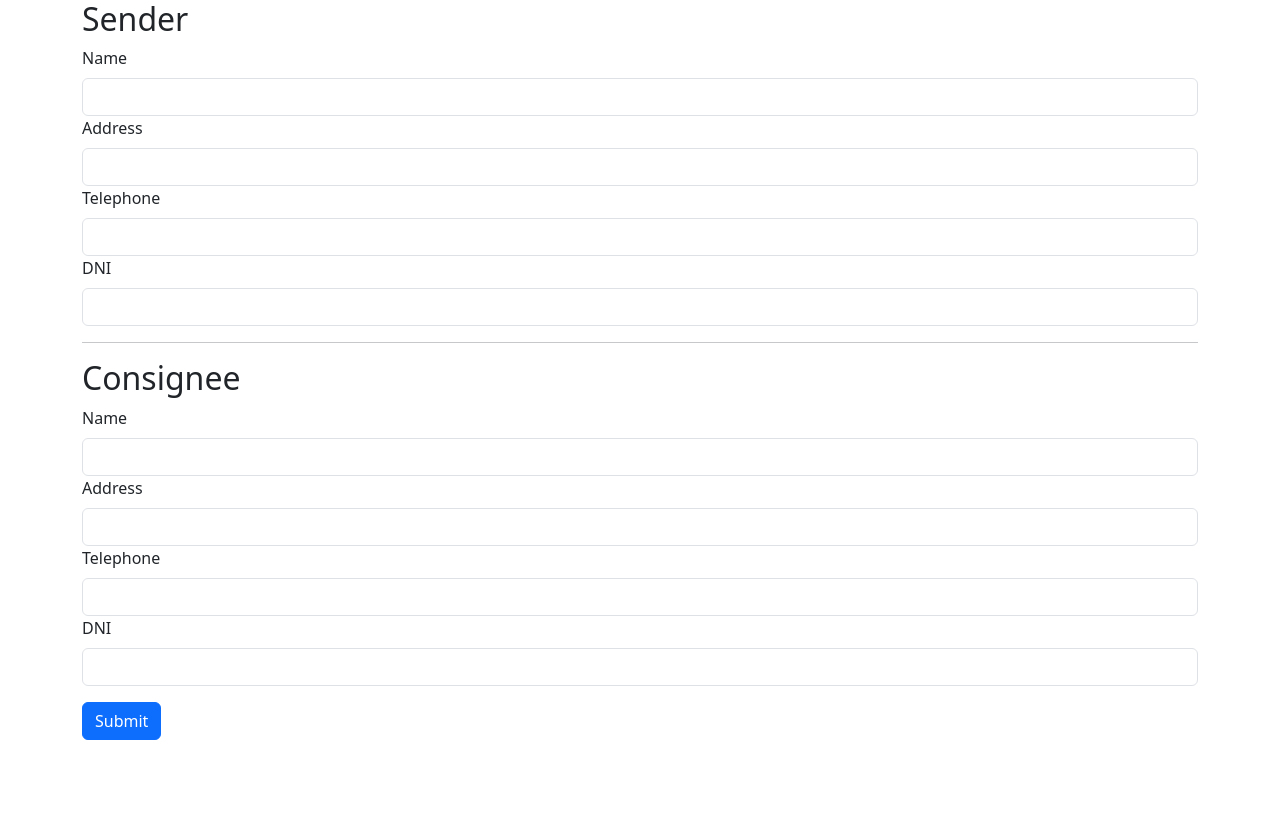
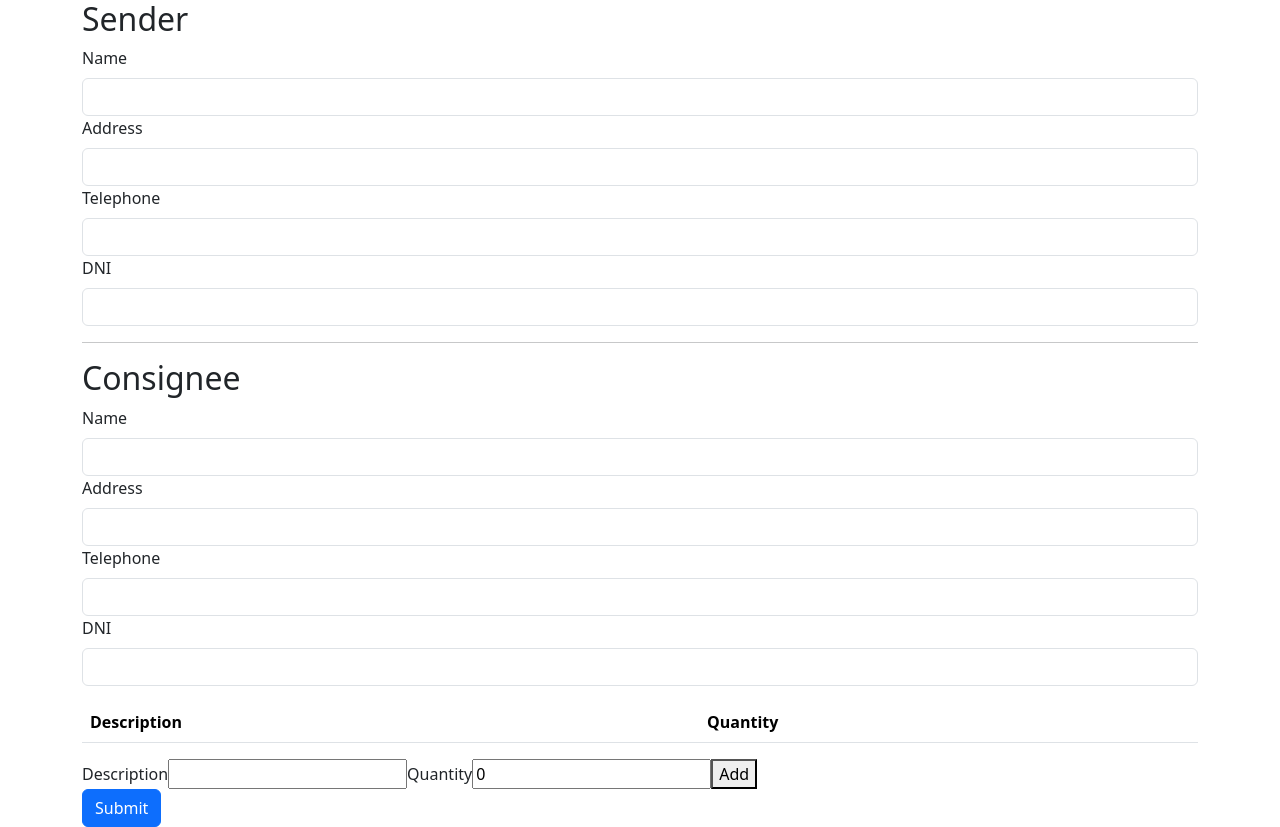
Before and after one commit to chlburbank/shipping-receipt-react, a React (Create React App) app: page /FormShipping in a window 1280 px wide. Before the commit the page ends 800 px from the top, so only its background shows below. Built offline with nearby package versions, Linux system fonts and the light colour scheme.

Commit message:
Second commit. List is functional (not done).

```diff
--- a/src/Components/FormShipping/FormShipping.js
+++ b/src/Components/FormShipping/FormShipping.js
@@ -1,4 +1,5 @@
 import { Button, Form, Container } from "react-bootstrap";
+import TableForm from "./TableForm";
 
 function FormShipping() {
   return (
@@ -27,6 +28,10 @@ function FormShipping() {
             <Form.Label>DNI</Form.Label>
             <Form.Control text="text"/>
         </Form.Group>
+
+        <Form.Group>
+            <TableForm/>
+        </Form.Group>
         {/* <Form.Group className="mb-3" controlId="formBasicPassword">
             <Form.Label>Password</Form.Label>
             <Form.Control type="password" placeholder="Password" />
--- /dev/null
+++ b/src/Components/FormShipping/ShippingData.js
@@ -0,0 +1,45 @@
+import { React, useState } from 'react'
+// import { Button, Form, Container } from "react-bootstrap";
+
+function ShippingData(props) {
+    // State of the objects
+    const [description, setDescription] =  useState("");
+    const [quantity, setQuantity] =  useState("0");
+
+    //Functions that changes the state
+    const changeDescription = (event) => {
+        setDescription(event.target.value);
+    };
+
+    const changeQuantity = (event) => {
+        setQuantity(event.target.value);
+    };
+
+    // Transers the values of this component to be passed to the parent
+    const transferValue = (e) => {
+        e.preventDefault();
+        const val = {
+            description,
+            quantity
+        };
+        props.func(val);
+        clearState();
+    };
+
+    // Clears the state
+    const clearState = () => {
+        setDescription("");
+        setQuantity("");
+    }
+    return (
+        <div>
+            <label>Description</label>
+            <input type='text' value={description} onChange={changeDescription}></input>
+            <label>Quantity</label>
+            <input type='text' value={quantity} onChange={changeQuantity}></input>
+            <button onClick={transferValue}>Add</button>
+        </div>
+    );
+}
+
+export default ShippingData;
--- a/src/Components/FormShipping/TableForm.js
+++ b/src/Components/FormShipping/TableForm.js
@@ -0,0 +1,43 @@
+import { React, useState } from 'react'
+import ShippingData from './ShippingData';
+
+function TableForm(){
+    // State of the body of the table
+    const [shippingState, setShippingState] = useState([]);
+
+    // Drawing the body
+    const tableRows = shippingState.map((info) => {
+        return (
+            <tr key={1}>
+                <td>{info.description}</td>
+                <td>{info.quantity}</td>
+            </tr>
+        )
+    });
+
+    // Adding Rows
+    const addRows = (data) => {
+        const updatedShippingData = [...shippingState];
+        updatedShippingData.push(data);
+        setShippingState(updatedShippingData);
+    }
+
+    return (
+        <div>
+            <table className='table table-stripped'>
+                <thead>
+                    <tr>
+                        <th>Description</th>
+                        <th>Quantity</th>
+                    </tr>
+                </thead>
+                {/* Display the content body */}
+                <tbody>{tableRows}</tbody>
+            </table>
+            <ShippingData func={addRows}/>
+        </div>
+    )
+}
+
+
+export default TableForm;
```
